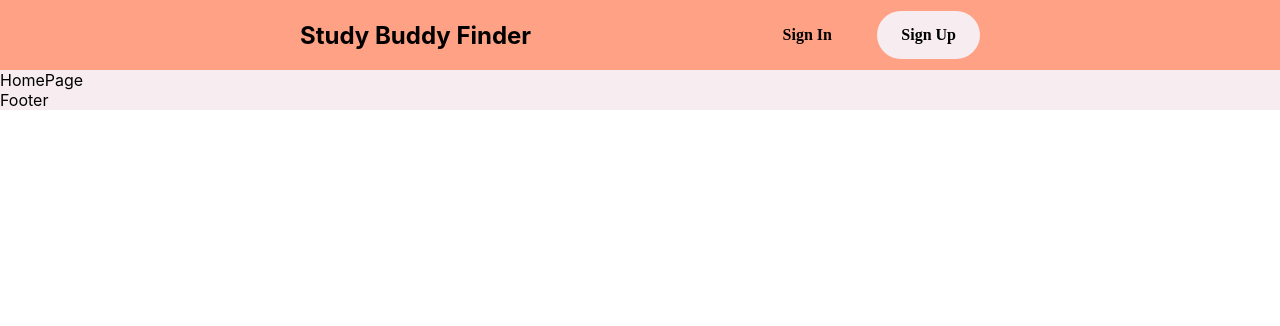
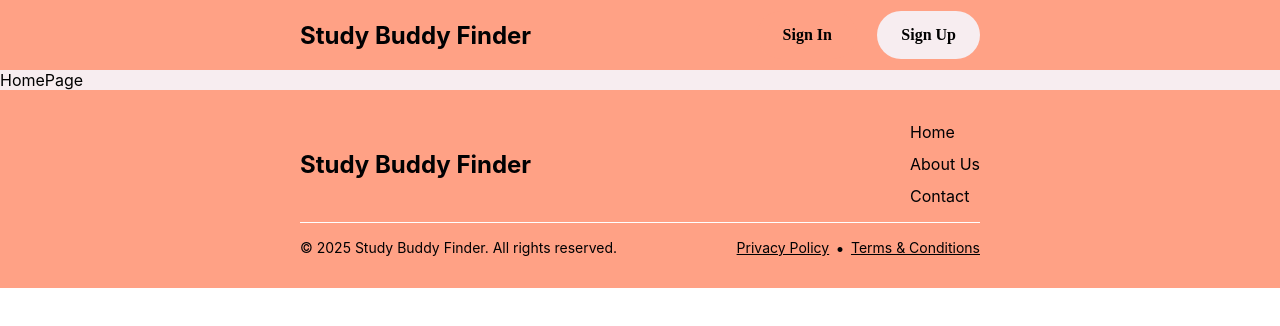
Before and after one commit to MinjaeKim9929/study-buddy-finder, a React (Create React App) app: page / in a window 1280 px wide. Shown: the top 326 px of the page. Built offline with nearby package versions, Linux system fonts and the light colour scheme; a web font is replaced by a local one.

Commit message:
Add footer content. Add footer styling.

```diff
--- a/src/components/Footer/Footer.scss
+++ b/src/components/Footer/Footer.scss
@@ -0,0 +1,75 @@
+footer {
+	background-color: #ffa185;
+	color: #000103;
+	padding: 2rem 300px;
+	transition: all 0.3s ease;
+
+	.footer-top {
+		display: flex;
+		justify-content: space-between;
+		align-items: center;
+		margin-bottom: 1rem;
+
+		.footer-left {
+			font-size: 24px;
+			font-weight: bold;
+			font-size: 1.5rem;
+		}
+
+		.footer-right {
+			font-size: 14px;
+			display: flex;
+			flex-direction: column;
+			gap: 12px;
+			align-items: flex-start;
+
+			.footer-link {
+				color: #000103;
+				text-decoration: none;
+				font-size: 16px;
+
+				&:hover {
+					text-decoration: underline;
+				}
+			}
+		}
+	}
+
+	.footer-divider {
+		border: none;
+		border-top: 1px solid #fff;
+		margin: 1rem 0;
+	}
+
+	.footer-bottom {
+		display: flex;
+		justify-content: space-between;
+		align-items: center;
+
+		.copyright {
+			font-size: 14px;
+			text-align: left;
+		}
+
+		.footer-policies {
+			display: flex;
+			align-items: center;
+			gap: 0.4rem;
+
+			a {
+				text-decoration: underline;
+				color: #000103;
+				font-size: 14px;
+
+				&:hover {
+					color: #ffe0d6;
+				}
+			}
+
+			.dot {
+				font-size: 1rem;
+				line-height: 1;
+			}
+		}
+	}
+}
--- a/src/components/Footer/Footer.tsx
+++ b/src/components/Footer/Footer.tsx
@@ -1,11 +1,36 @@
 import React from 'react';
+import { Link } from 'react-router-dom';
 import './Footer.scss';
 
 function Footer() {
 	return (
-		<div>
-			<>Footer</>
-		</div>
+		<footer>
+			<div className="footer-top">
+				<div className="footer-left">Study Buddy Finder</div>
+				<div className="footer-right">
+					<a href="/" className="footer-link">
+						Home
+					</a>
+					<a href="/" className="footer-link">
+						About Us
+					</a>
+					<a href="/" className="footer-link">
+						Contact
+					</a>
+				</div>
+			</div>
+
+			<hr className="footer-divider" />
+
+			<div className="footer-bottom">
+				<div className="copyright">&copy; 2025 Study Buddy Finder. All rights reserved.</div>
+				<div className="footer-policies">
+					<a href="/">Privacy Policy</a>
+					<span className="dot">•</span>
+					<a href="/">Terms & Conditions</a>
+				</div>
+			</div>
+		</footer>
 	);
 }
 
--- a/src/components/Header/Header.scss
+++ b/src/components/Header/Header.scss
@@ -14,7 +14,7 @@
 			font-size: 24px;
 			font-weight: bold;
 			text-decoration: none;
-			color: #000;
+			color: #000103;
 		}
 	}
 
```
